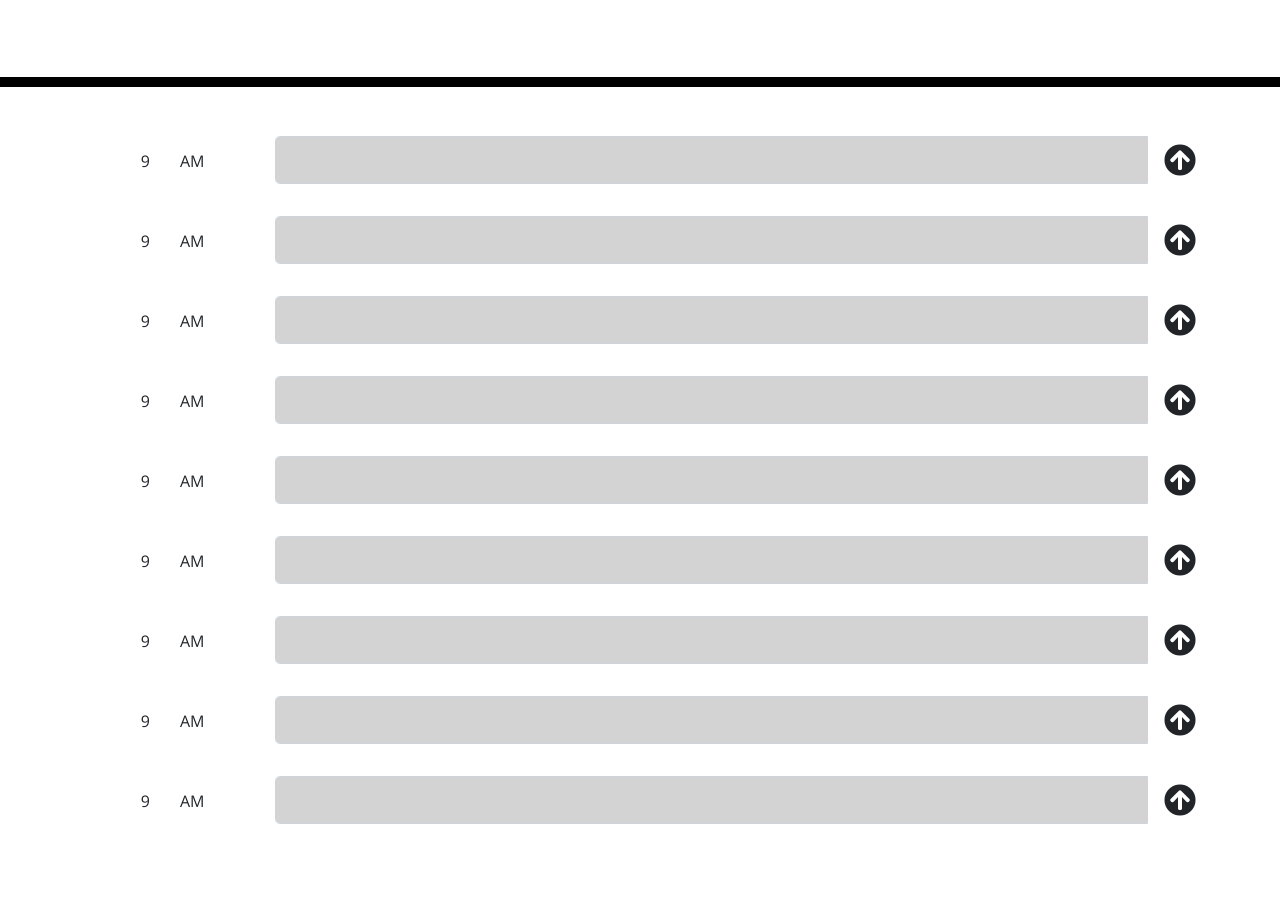
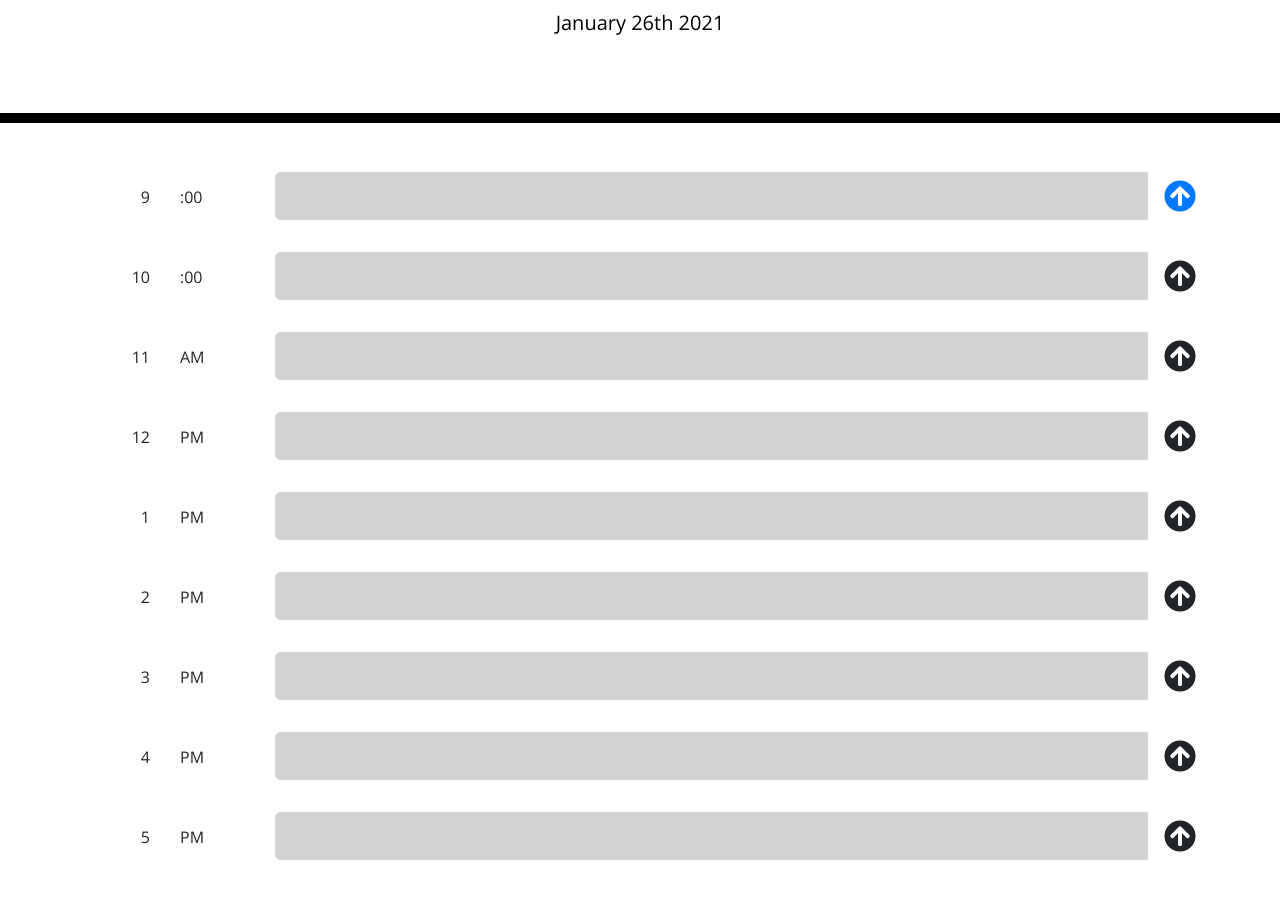
Before and after one commit to koreanstig/week5workweek3rdpartyapicalender, a website: page index.html in a window 1280 px wide. Shown: the part 181-1080 px from the top of the page. Drawn offline with nearby package versions, Linux system fonts and the light colour scheme.

Commit message:
commented out my functions, going to start from scratch - currently using the 9am in html to test

```diff
--- a/index.html
+++ b/index.html
@@ -35,6 +35,36 @@
         <div class="col-2">
           <div class="row">
             <div class="col-6 num">9</div>
+            <div class="col-6 ampm">:00</div>
+          </div>
+        </div>
+        <div class="input-group input-group-lg col-10">
+          <input type="text" class="form-control eventInput" value="" aria-label="Sizing example input" aria-describedby="inputGroup-sizing-lg">
+          <div class="input-group-prepend">
+            <a class="add-item" href="#"><i class="fas fa-arrow-circle-up enter-button"></i></a>
+          </div>
+        </div>
+      </div>
+
+      <div class="row">
+        <div class="col-2">
+          <div class="row">
+            <div class="col-6 num">10</div>
+            <div class="col-6 ampm">:00</div>
+          </div>
+        </div>
+        <div class="input-group input-group-lg col-10">
+          <input type="text" class="form-control eventInput" aria-label="Sizing example input" aria-describedby="inputGroup-sizing-lg">
+          <div class="input-group-prepend">
+            <i class="fas fa-arrow-circle-up"></i>
+          </div>
+        </div>
+      </div>
+
+      <div class="row">
+        <div class="col-2">
+          <div class="row">
+            <div class="col-6 num">11</div>
             <div class="col-6 ampm">AM</div>
           </div>
         </div>
@@ -49,8 +79,8 @@
       <div class="row">
         <div class="col-2">
           <div class="row">
-            <div class="col-6 num">9</div>
-            <div class="col-6 ampm">AM</div>
+            <div class="col-6 num">12</div>
+            <div class="col-6 ampm">PM</div>
           </div>
         </div>
         <div class="input-group input-group-lg col-10">
@@ -64,8 +94,8 @@
       <div class="row">
         <div class="col-2">
           <div class="row">
-            <div class="col-6 num">9</div>
-            <div class="col-6 ampm">AM</div>
+            <div class="col-6 num">1</div>
+            <div class="col-6 ampm">PM</div>
           </div>
         </div>
         <div class="input-group input-group-lg col-10">
@@ -79,8 +109,8 @@
       <div class="row">
         <div class="col-2">
           <div class="row">
-            <div class="col-6 num">9</div>
-            <div class="col-6 ampm">AM</div>
+            <div class="col-6 num">2</div>
+            <div class="col-6 ampm">PM</div>
           </div>
         </div>
         <div class="input-group input-group-lg col-10">
@@ -94,8 +124,8 @@
       <div class="row">
         <div class="col-2">
           <div class="row">
-            <div class="col-6 num">9</div>
-            <div class="col-6 ampm">AM</div>
+            <div class="col-6 num">3</div>
+            <div class="col-6 ampm">PM</div>
           </div>
         </div>
         <div class="input-group input-group-lg col-10">
@@ -109,8 +139,8 @@
       <div class="row">
         <div class="col-2">
           <div class="row">
-            <div class="col-6 num">9</div>
-            <div class="col-6 ampm">AM</div>
+            <div class="col-6 num">4</div>
+            <div class="col-6 ampm">PM</div>
           </div>
         </div>
         <div class="input-group input-group-lg col-10">
@@ -124,38 +154,8 @@
       <div class="row">
         <div class="col-2">
           <div class="row">
-            <div class="col-6 num">9</div>
-            <div class="col-6 ampm">AM</div>
-          </div>
-        </div>
-        <div class="input-group input-group-lg col-10">
-          <input type="text" class="form-control" aria-label="Sizing example input" aria-describedby="inputGroup-sizing-lg">
-          <div class="input-group-prepend">
-            <i class="fas fa-arrow-circle-up"></i>
-          </div>
-        </div>
-      </div>
-
-      <div class="row">
-        <div class="col-2">
-          <div class="row">
-            <div class="col-6 num">9</div>
-            <div class="col-6 ampm">AM</div>
-          </div>
-        </div>
-        <div class="input-group input-group-lg col-10">
-          <input type="text" class="form-control" aria-label="Sizing example input" aria-describedby="inputGroup-sizing-lg">
-          <div class="input-group-prepend">
-            <i class="fas fa-arrow-circle-up"></i>
-          </div>
-        </div>
-      </div>
-
-      <div class="row">
-        <div class="col-2">
-          <div class="row">
-            <div class="col-6 num">9</div>
-            <div class="col-6 ampm">AM</div>
+            <div class="col-6 num">5</div>
+            <div class="col-6 ampm">PM</div>
           </div>
         </div>
         <div class="input-group input-group-lg col-10">
--- a/index.js
+++ b/index.js
@@ -1,30 +1,40 @@
-var dayandtime = $("#currentDay").text(moment().format('MMMM Do YYYY'));
-var hour = moment().format('h');
-console.log(hour);
-
-if (hour ===){};
+var dayAndYear = $("#currentDay").text(moment().format('MMMM Do YYYY'));
+var hour = moment().format('HH');
+var num = $(".num");
+var eventInput = $(".eventInput");
+var enterButton = $(".enter-button");
 
 
+// for (i=0; i<num.length; i++){
+//     if (hour == num[i]){
+//         console.log(num[i]);
+//         eventInput.css("background-color", "red");
+//     } else if (hour > num[i]){
+//         eventInput.css("background-color", "lightgray");
+//     } else {
+//         eventInput.css("background-color", "lightgreen");
+//     }
+// }
 
-// var descriptionFromStorage = JSON.parse(localStorage.getItem("text"));
-// if (!descriptionFromStorage){
-//     descriptionFromStorage = [];
-// }
-// for (var i = 0; i < descriptionFromStorage.length; i++){
-//     var paragraph = document.createElement("p");
-//     paragraph.innerText = scoresFromStorage[i].name + "'s score is " + scoresFromStorage[i].score;
-//     document.body.appendChild(paragraph);
-// }
-// var storeButton = document.getElementById("store");
-// var DescInput =  $(".description");
-// var scoreInput =  $(".btn");
-// storeButton.addEventListener("click", function(){
-//     var name = nameInput.value;
-//     var score = scoreInput.value;
-//     var newLocalStorageEntry = {
-//         name: name,
-//         score: score
-//     };
-//     descriptionFromStorage.push(newLocalStorageEntry);
-//     localStorage.setItem("text", JSON.stringify(descriptionFromStorage));
-// })
+// function renderLastRegistered() {
+//     var input = localStorage.getItem("input");
+//     if (!input) {
+//       return;
+//     }
+//     eventInput.textContent = input;
+//   }
+
+// enterButton.click(function(event){
+//     event.preventDefault();
+//     var input = $("eventInput").value;
+//     localStorage.setItem("input", input);
+//     renderLastRegistered();
+// });
+
+// $('body').click(function(event){
+//     if (event.target.parentElement.classList.contains("add-item")){
+//         console.log("Click")
+//         $('input').value = 'Hello';
+//         console.log($('input'));
+//     }
+// });
```
